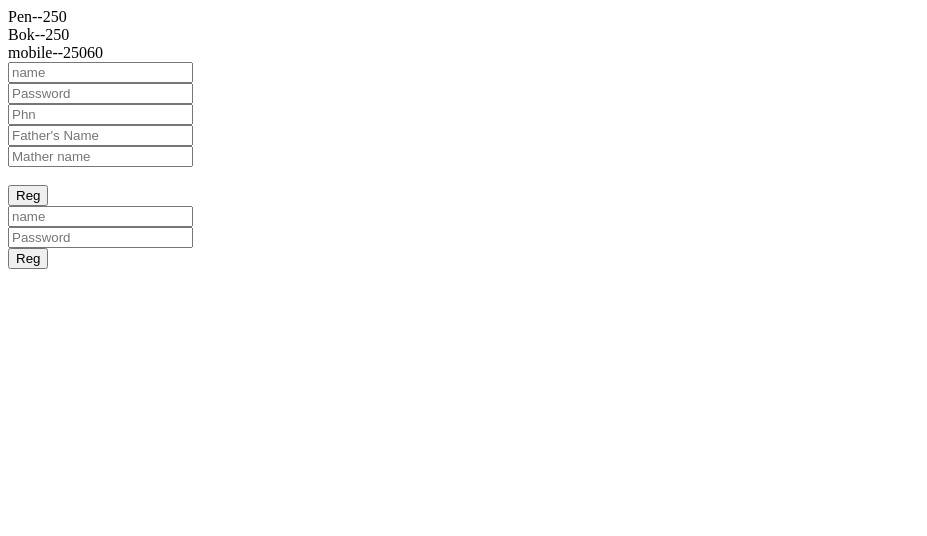
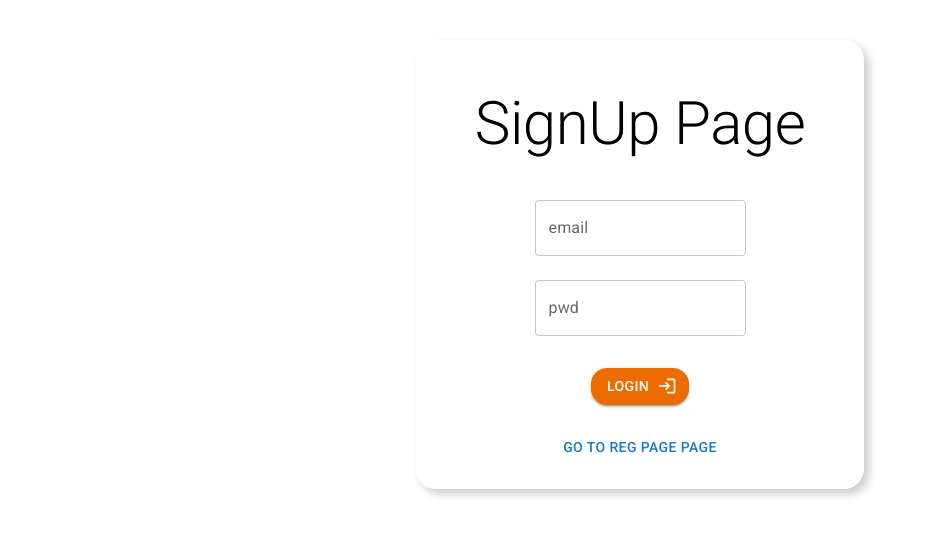
Before and after one commit to Shafiurcse02/hotel-nactar, a React (Create React App) app: page / in a window 1280 px wide. Shown: the top 536 px of the page, without its empty margins (0-927 px from the left). Built offline with nearby package versions, Linux system fonts and the light colour scheme.

Commit message:
Update MUi

```diff
--- a/public/index.html
+++ b/public/index.html
@@ -9,8 +9,14 @@
       name="description"
       content="Web site created using create-react-app"
     />
-    <link rel="apple-touch-icon" href="%PUBLIC_URL%/logo192.png" />
-    <link rel="manifest" href="%PUBLIC_URL%/manifest.json" />
+    <link
+  rel="stylesheet"
+  href="https://fonts.googleapis.com/css?family=Roboto:300,400,500,700&display=swap"
+/>
+<link
+  rel="stylesheet"
+  href="https://fonts.googleapis.com/icon?family=Material+Icons"
+/>
     <title>React App</title>
   </head>
   <body>
--- a/src/App.js
+++ b/src/App.js
@@ -2,6 +2,8 @@ import React from 'react';
 import { useSelector } from "react-redux";
 import { Login } from './components/Login';
 import {Registration} from "./components/Registration";
+import Home from './components/Home';
+import Auth from './components/Auth';
 
 const App = () => {
 
@@ -11,13 +13,7 @@ const App = () => {
 
   return (
     <>
-      {products.map(product => <div key={product.id}> {product.name}--{product.price}</div>)}
-
-      {user.map(u => <div key={u.id}> {u.name}--{u.fName}</div>)}
-      <Registration/>
-      <Login/>
-
-
+     <Auth/>
     </>
   )
 }
--- /dev/null
+++ b/src/components/Auth.js
@@ -0,0 +1,76 @@
+import React, { useState } from 'react'
+import { Box, Button, TextField, Typography } from '@mui/material'
+import LoginOutlinedIcon from '@mui/icons-material/LoginOutlined';
+import HowToRegOutlinedIcon from '@mui/icons-material/HowToRegOutlined';
+
+const Auth = () => {
+    const [isSignUp, setIsSignUp] = useState(false)
+    console.log(isSignUp);
+    const [inputs, setinputs] = useState({
+        name: "", email: "", pwd: "", phn: ""
+    })
+
+    const changHandler = (e) => {
+        setinputs((preState) => ({
+            ...preState,
+            [e.target.name]: e.target.value
+        }
+        ));
+    }
+    const handleSubmit = (e) => {
+        e.preventDefault();
+        console.log("Sub");
+        console.log(inputs);
+    }
+    const resetData = (e) => {
+        setIsSignUp(!isSignUp);
+        setinputs({ name: "", email: "", pwd: "", phn: "" });
+
+    }
+
+
+    return (
+        <div>
+            <form onSubmit={handleSubmit}>
+                <Box display="flex"
+                    flexDirection={"column"}
+                    maxWidth={400}
+                    alignItems="center"
+                    justifyContent={"center"}
+                    margin="auto"
+                    marginTop={5}
+                    padding={3}
+                    borderRadius={5}
+                    boxShadow={'5px 5px 10px #ccc'}
+                    sx={{
+                        ":hover": {
+                            boxShadow: ' 10px 10px 20px #ccc'
+                        }
+                    }}
+                >
+                    <Typography variant='h2' padding={3} textAlign="center">
+
+                        {isSignUp ? "Login Page" : "SignUp Page"}
+
+                    </Typography>
+                    {isSignUp && <TextField onChange={changHandler} label="Name" margin='normal' value={inputs.name} name='name' type={"text"} variant="outlined" placeholder='Enter Name' />}
+                    <TextField label="email" onChange={changHandler} margin='normal' type={"text"} value={inputs.email} name='email' variant="outlined" placeholder='Enter Email' />
+
+                    <TextField label="pwd" onChange={changHandler} margin='normal' type={"text"} value={inputs.pwd} name='pwd' variant="outlined" placeholder='Enter Password' />
+                    {isSignUp && <TextField onChange={changHandler} label="phn" margin='normal' value={inputs.phn} name='phn' type={"text"} variant="outlined" placeholder='Enter Phone' />}
+                    <Button endIcon={!isSignUp ? <LoginOutlinedIcon /> : <HowToRegOutlinedIcon />} type='submit' sx={{ marginTop: 3, borderRadius: 4 }} variant='contained' color='warning'>
+                        {!isSignUp ? "Login" : "Sign Up"}
+                    </Button>
+                    <Button onClick={resetData} sx={{ marginTop: 3, borderRadius: 4 }}>
+
+                        Go to {isSignUp ? "Login" : "Reg Page"} Page
+                    </Button>
+
+                </Box>
+
+            </form>
+        </div>
+    )
+}
+
+export default Auth
--- /dev/null
+++ b/src/components/Home.jsx
@@ -0,0 +1,53 @@
+import * as React from 'react';
+import { DataGrid } from '@mui/x-data-grid';
+
+const columns = [
+    { field: 'id', headerName: 'ID', width: 70 },
+    { field: 'firstName', headerName: 'First name', width: 130 },
+    { field: 'lastName', headerName: 'Last name', width: 130 },
+    {
+        field: 'age',
+        headerName: 'Age',
+        type: 'number',
+        width: 90,
+    },
+    {
+        field: 'fullName',
+        headerName: 'Full name',
+        description: 'This column has a value getter and is not sortable.',
+        sortable: false,
+        width: 160,
+        valueGetter: (params) =>
+            `${params.row.firstName || ''} ${params.row.lastName || ''}`,
+    },
+];
+
+const rows = [
+    { id: 1, lastName: 'Snow', firstName: 'Jon', age: 35 },
+    { id: 2, lastName: 'Lannister', firstName: 'Cersei', age: 42 },
+    { id: 3, lastName: 'Lannister', firstName: 'Jaime', age: 45 },
+    { id: 4, lastName: 'Stark', firstName: 'Arya', age: 16 },
+    { id: 5, lastName: 'Targaryen', firstName: 'Daenerys', age: null },
+    { id: 6, lastName: 'Melisandre', firstName: null, age: 150 },
+    { id: 7, lastName: 'Clifford', firstName: 'Ferrara', age: 44 },
+    { id: 8, lastName: 'Frances', firstName: 'Rossini', age: 36 },
+    { id: 9, lastName: 'Roxie', firstName: 'Harvey', age: 65 },
+];
+
+
+
+const Home = () => {
+    return (
+        <div style={{ height: 400, width: '100%' }}>
+            <DataGrid
+                rows={rows}
+                columns={columns}
+                pageSize={5}
+                rowsPerPageOptions={[5]}
+                checkboxSelection
+            />
+        </div>
+    )
+}
+
+export default Home;
--- a/src/components/Login.jsx
+++ b/src/components/Login.jsx
@@ -1,5 +1,11 @@
 import React, { useState } from 'react'
 import { useDispatch, useSelector } from 'react-redux'
+import Button from '@mui/material/Button';
+
+import Box from '@mui/material/Box';
+import TextField from '@mui/material/TextField';
+import { Grid, Stack } from '@mui/material';
+
 
 export const Login = () => {
     const [name, setName] = useState("")
@@ -24,11 +30,42 @@ export const Login = () => {
 
     return (
         <>
-            <form action="" className="registrar">
-                <input type="text" name='name' value={name} onChange={(e) => setName(e.target.value)} placeholder='name' /><br />
-                <input type="password" name='pwd' value={pwd} onChange={(e) => setPwd(e.target.value)} placeholder='Password' /><br />
-                <input type="button" value='Reg' onClick={login} />
-            </form>
+        <Grid container>
+             <Grid item>fdfsf</Grid>
+             <Grid item>fdfdsfds</Grid>
+             <Grid item>hgfhfghgf</Grid>
+        </Grid>
+        <Stack spacing={10}>
+            <Box
+                component="form"
+                sx={{
+                    '& .MuiTextField-root': { m: 1, width: '50ch' },
+                }}
+                noValidate
+                autoComplete="off"
+            >
+                <div>
+                <TextField required
+                        id="outlined-helperText"
+                        label="Name"
+                        name='name'
+                        value={name}
+                        onChange={(e) => setName(e.target.value)}
+                        helperText="Enter Your Name"
+                    />
+                    <TextField required
+                        id="outlined-helperText"
+                        label="Password"
+                        name='pwd'
+                        value={pwd}
+                        onChange={(e) => setPwd(e.target.value)}
+                        helperText="Enter Your Name"
+                    />
+                    <input type="button" value='Reg' onClick={login} />
+                </div>
+            </Box>
+            </Stack>
+
         </>
     )
 }
```
Also changed, not shown: package.json (+7 -0 lines), 1 other file (tests, documents, lock files or other folders).
